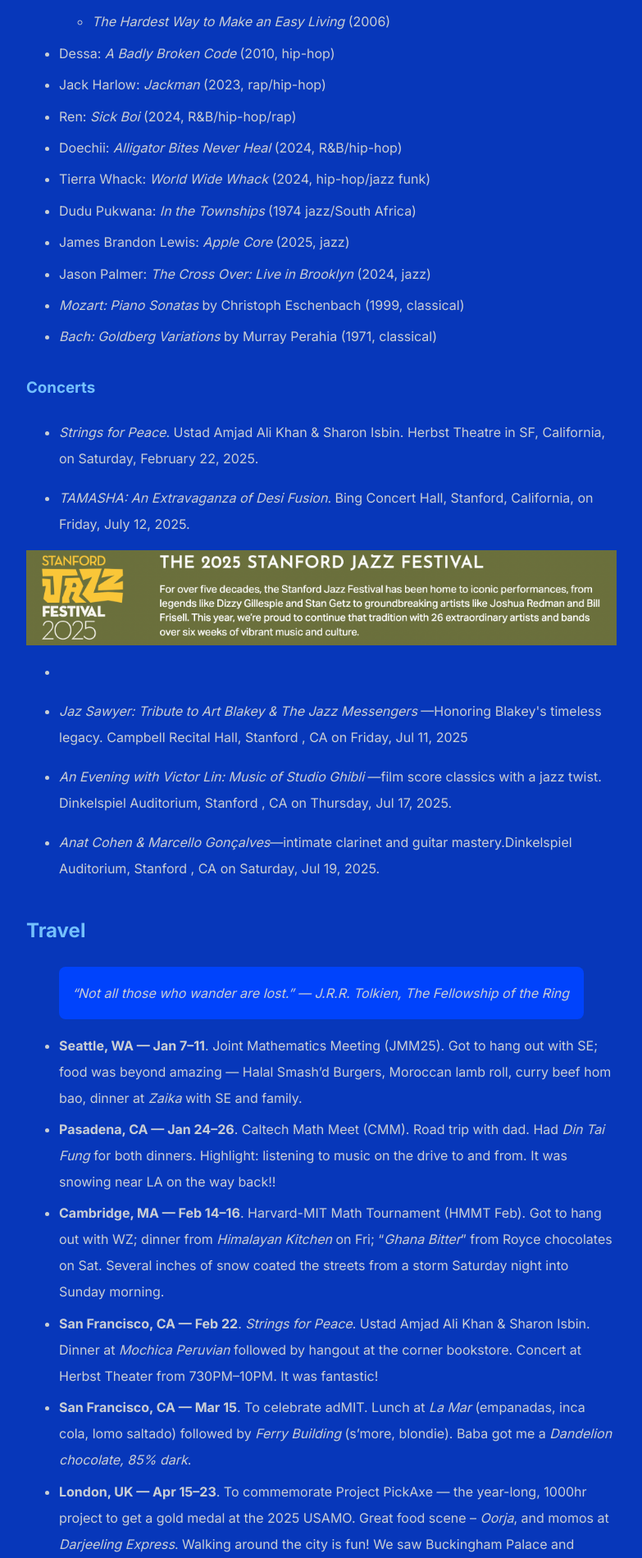
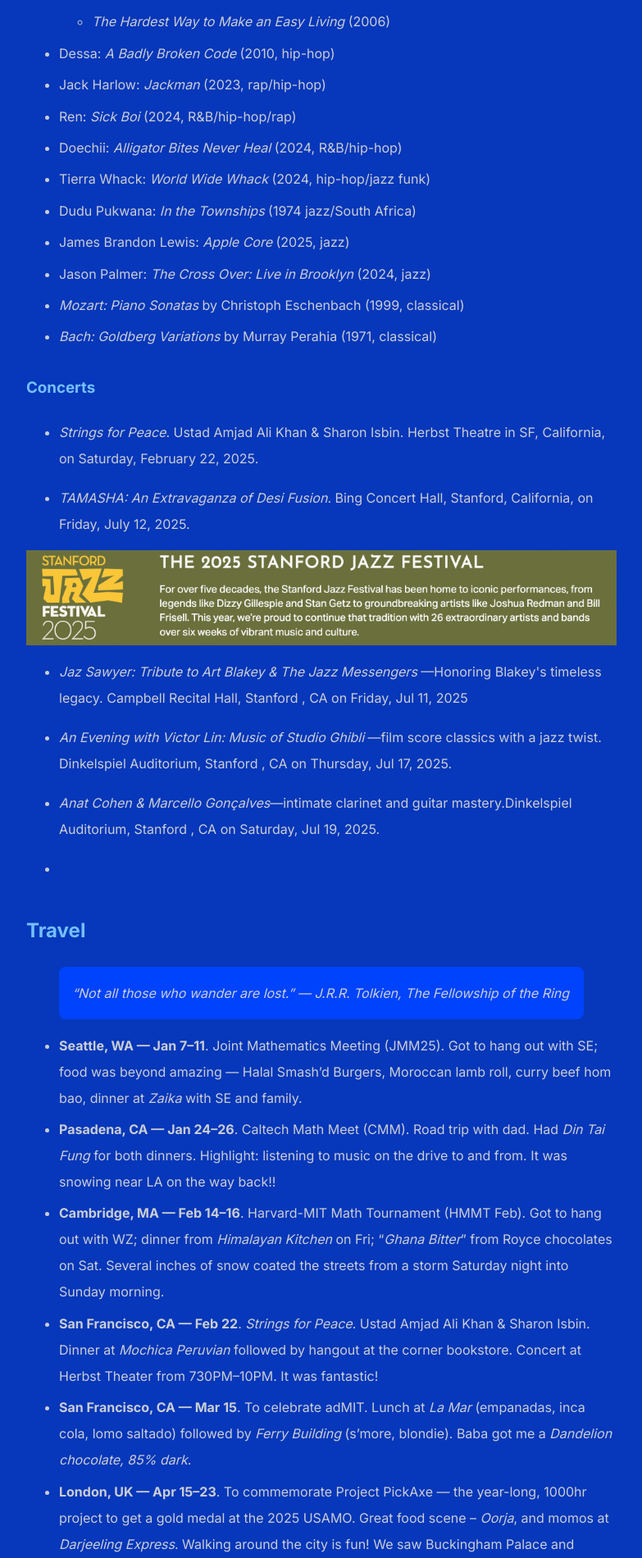
Before and after one commit to shihankanungo/shihankanungo.github.io, a Jekyll site: the page built from wrapped.md, in a window 1280 px wide. Shown: the part 3751-5651 px from the top of the page at 82% size, without its empty margins (248-1031 px from the left). Built offline with Jekyll 4.4.1, drawn with Linux system fonts in a browser that asks for light colours.

Commit message:
Update wrapped.md

```diff
--- a/wrapped.md
+++ b/wrapped.md
@@ -127,12 +127,6 @@
 
 <ul>
  <li><details>
-  <summary style="list-style-type: none;"> <i></i> </summary>
-  <small><br></small><br>
-</details></li>
-</ul>
-<ul>
- <li><details>
   <summary style="list-style-type: none;"> <i>Jaz Sawyer: Tribute to Art Blakey & The Jazz Messengers</i> &mdash;Honoring Blakey's timeless legacy. Campbell Recital Hall, Stanford , CA on Friday, Jul 11, 2025</summary>
   <small>Drummer, bandleader, and educator Jaz Sawyer pays homage to one of jazz’s most electrifying forces—<b>Art Blakey & The Jazz Messengers</b>—in this powerhouse tribute performance. Infusing Blakey’s iconic hard-bop sound with his own dynamic touch, Sawyer channels the spirit of the legendary drummer, whose relentless swing, thunderous polyrhythms, and fiery energy defined generations of jazz. With a musical foundation spanning classical, jazz, and Afro-Caribbean traditions, Sawyer delivers a heartfelt tribute that captures the essence of Blakey’s masterful legacy.<br></small><br>
 </details></li>
@@ -152,6 +146,13 @@
 </details></li>
 </ul>
 
+<ul>
+ <li><details>
+  <summary style="list-style-type: none;"> <i></i> </summary>
+  <small><br></small><br>
+</details></li>
+</ul>
+
 
 ## Travel
 
```
